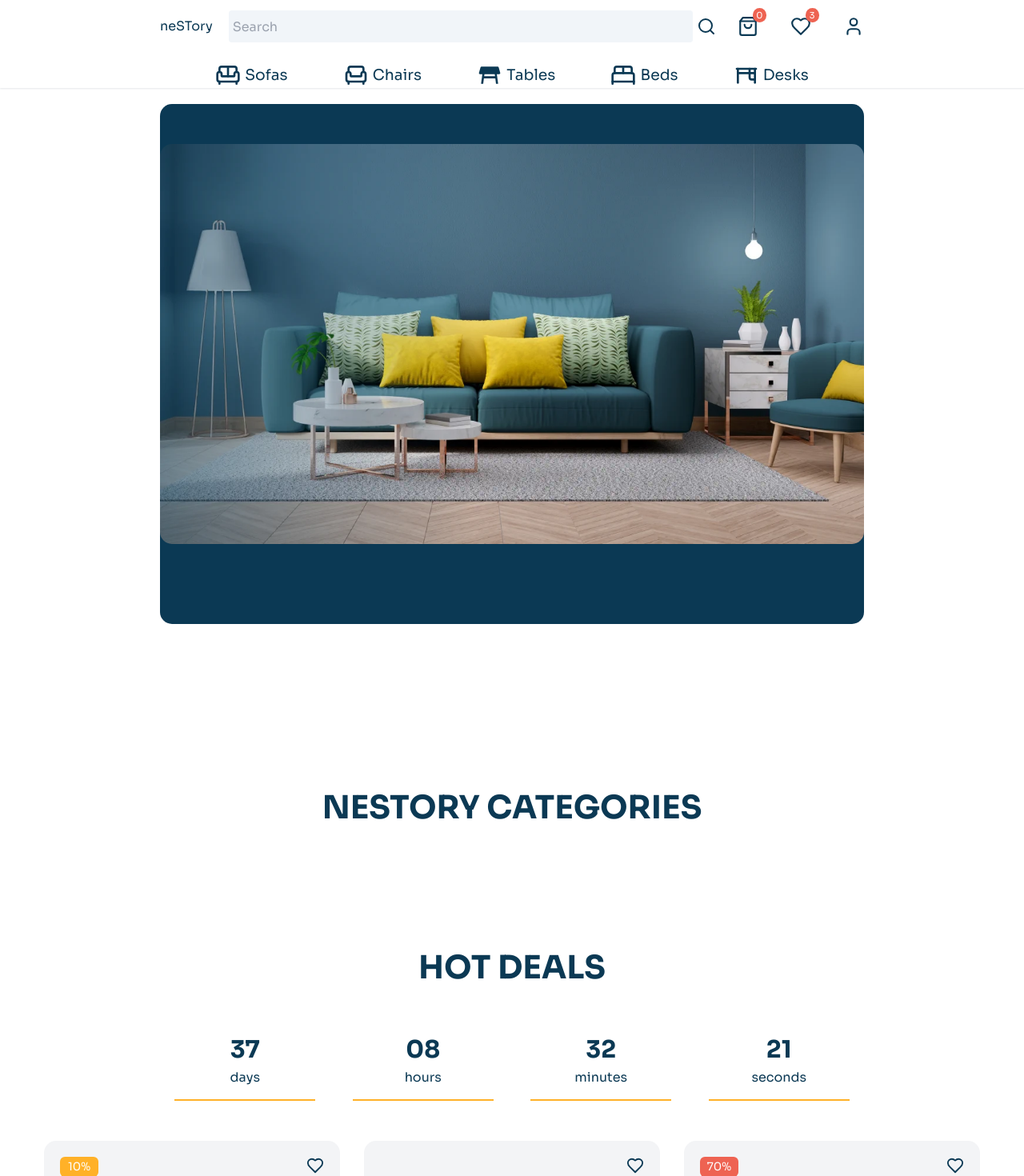
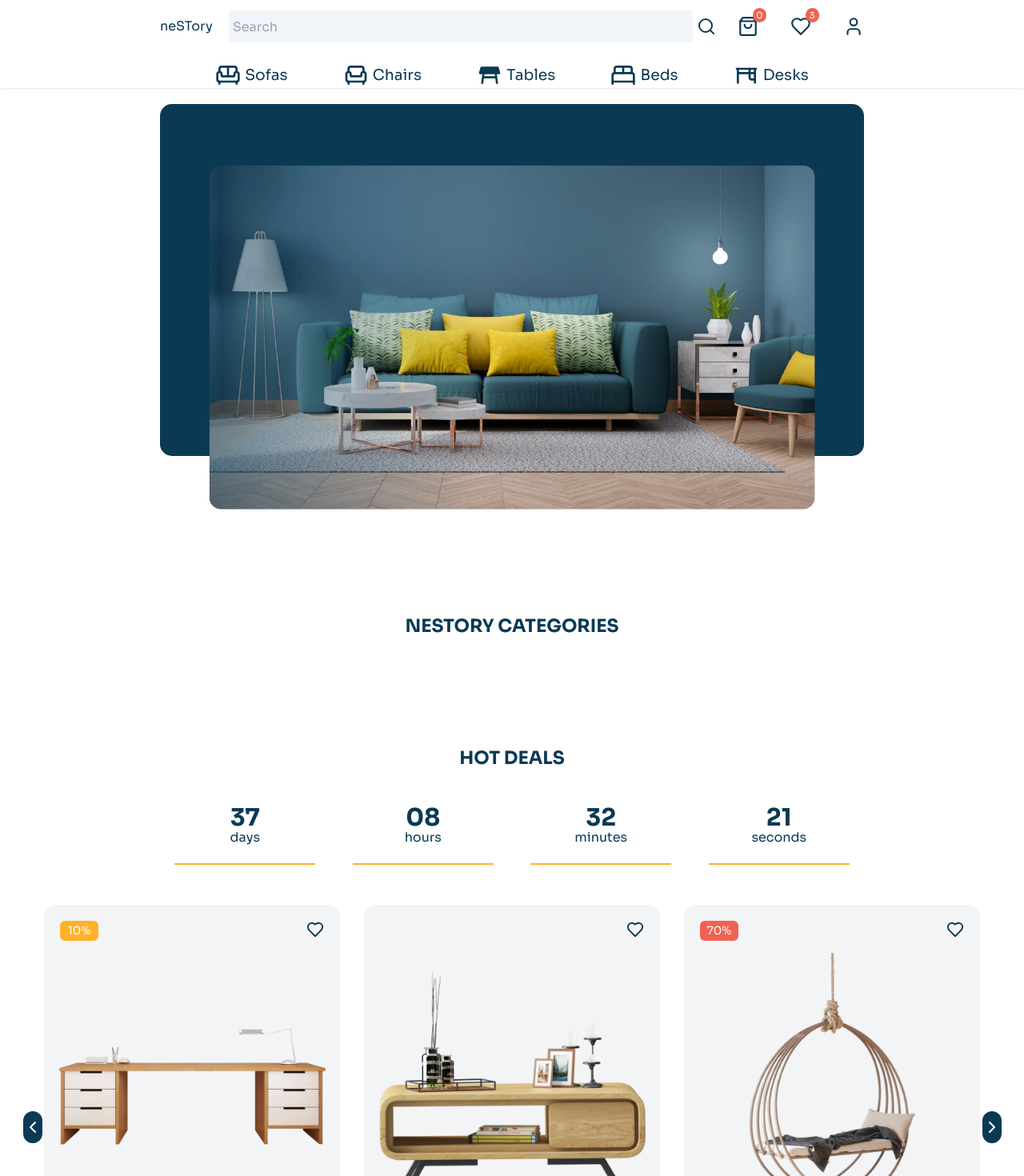
Before and after one commit to anyuka007/Nestory, a React (Vite) app in the folder frontend/: page / in a window 1280 px wide. Shown: the top 1470 px of the page at 80% size. Built offline with nearby package versions, Linux system fonts and the light colour scheme.

Commit message:
chore: Update styling and layout of category lists, hero, hot deals, timer, and top rated components

```diff
--- a/frontend/src/components/CategoryLists/CategoryLists.jsx
+++ b/frontend/src/components/CategoryLists/CategoryLists.jsx
@@ -25,7 +25,7 @@ const categoryLists = [
 const CategoryLists = () => {
     return (
         <>
-            <h2 className=" font-bold mt-[20rem] mb-[5rem] text-center">
+            <h2 className="text-4xl font-bold mt-[20rem] mb-[5rem] text-center">
                 NESTORY CATEGORIES
             </h2>
             {/* MOBILE */}
--- a/frontend/src/components/Hero/Hero.jsx
+++ b/frontend/src/components/Hero/Hero.jsx
@@ -11,11 +11,11 @@ const product = {
 };
 const Hero = () => {
     return (
-        <div className="mx-auto w-full h-[650px] bg-colorPrimary rounded-3xl relative">
+        <div className="mx-auto w-full aspect-[4/2] bg-colorPrimary rounded-3xl relative">
             <img
                 src="/images/hero/hero-pic1.webp"
                 alt="hero-pic1"
-                className="left-1/2 transform -translate-x-1/2 rounded-3xl absolute top-20"
+                className="w-[86%] rounded-3xl absolute left-1/2 transform -translate-x-1/2  top-1/2 -translate-y-1/3 "
             />
         </div>
     );
--- a/frontend/src/components/HotDeals/HotDeals.jsx
+++ b/frontend/src/components/HotDeals/HotDeals.jsx
@@ -138,7 +138,7 @@ const HotDeals = ({ cardWidth, visibleCards }) => {
 
     return (
         <>
-            <h2 className=" text-colorPrimary font-bold text-center mt-56">
+            <h2 className="text-4xl text-colorPrimary font-bold text-center mt-56">
                 HOT DEALS
             </h2>
             <Timer />
--- a/frontend/src/components/Timer/Timer.jsx
+++ b/frontend/src/components/Timer/Timer.jsx
@@ -17,16 +17,16 @@ const Timer = () => {
     }, []);
     return (
         <div className="flex justify-around items-center w-full gap-4 my-20">
-            <div className="w-1/5 border-b-2  border-colorSecondary pb-6 text-center">
-                <h1 className="text-[3rem] font-bold">
+            <div className="w-1/5 border-b-2  border-colorSecondary pb-8 text-center">
+                <h1 className="text-4xl md:text-[3rem] font-bold">
                     {Math.floor(timer / (1000 * 60 * 60 * 24)) < 10
                         ? `0${Math.floor(timer / (1000 * 60 * 60 * 24))}`
                         : Math.floor(timer / (1000 * 60 * 60 * 24))}
                 </h1>
                 <p>days</p>
             </div>
-            <div className="w-1/5 border-b-2  border-colorSecondary pb-6 text-center">
-                <h1 className="text-[3rem] font-bold">
+            <div className="w-1/5 border-b-2  border-colorSecondary pb-8 text-center">
+                <h1 className="text-4xl md:text-[3rem] font-bold">
                     {Math.floor(
                         (timer % (1000 * 60 * 60 * 24)) / (1000 * 60 * 60)
                     ) < 10
@@ -39,8 +39,8 @@ const Timer = () => {
                 </h1>
                 <p>hours</p>
             </div>
-            <div className="w-1/5 border-b-2  border-colorSecondary pb-6 text-center">
-                <h1 className="text-[3rem] font-bold">
+            <div className="w-1/5 border-b-2  border-colorSecondary pb-8 text-center">
+                <h1 className="text-4xl md: text-[3rem] font-bold">
                     {Math.floor((timer % (1000 * 60 * 60)) / (1000 * 60)) < 10
                         ? `0${Math.floor(
                               (timer % (1000 * 60 * 60)) / (1000 * 60)
@@ -49,8 +49,8 @@ const Timer = () => {
                 </h1>
                 <p>minutes</p>
             </div>
-            <div className="w-1/5 border-b-2  border-colorSecondary pb-6 text-center">
-                <h1 className="text-[3rem] font-bold">
+            <div className="w-1/5 border-b-2  border-colorSecondary pb-8 text-center">
+                <h1 className="text-4xl md:text-[3rem] font-bold">
                     {Math.floor((timer % (1000 * 60)) / 1000) < 10
                         ? `0${Math.floor((timer % (1000 * 60)) / 1000)}`
                         : Math.floor((timer % (1000 * 60)) / 1000)}
--- a/frontend/src/components/TopRated/TopRated.jsx
+++ b/frontend/src/components/TopRated/TopRated.jsx
@@ -4,7 +4,7 @@ import { products } from "../../components/HotDeals/HotDeals";
 const TopRated = () => {
     return (
         <div className="w-full mt-56">
-            <h2 className="text-colorPrimary font-bold text-center mt-20">
+            <h2 className="text-4xl text-colorPrimary font-bold text-center mt-20">
                 TOP RATED PRODUCTS
             </h2>
             {/* MOBILE */}
```
